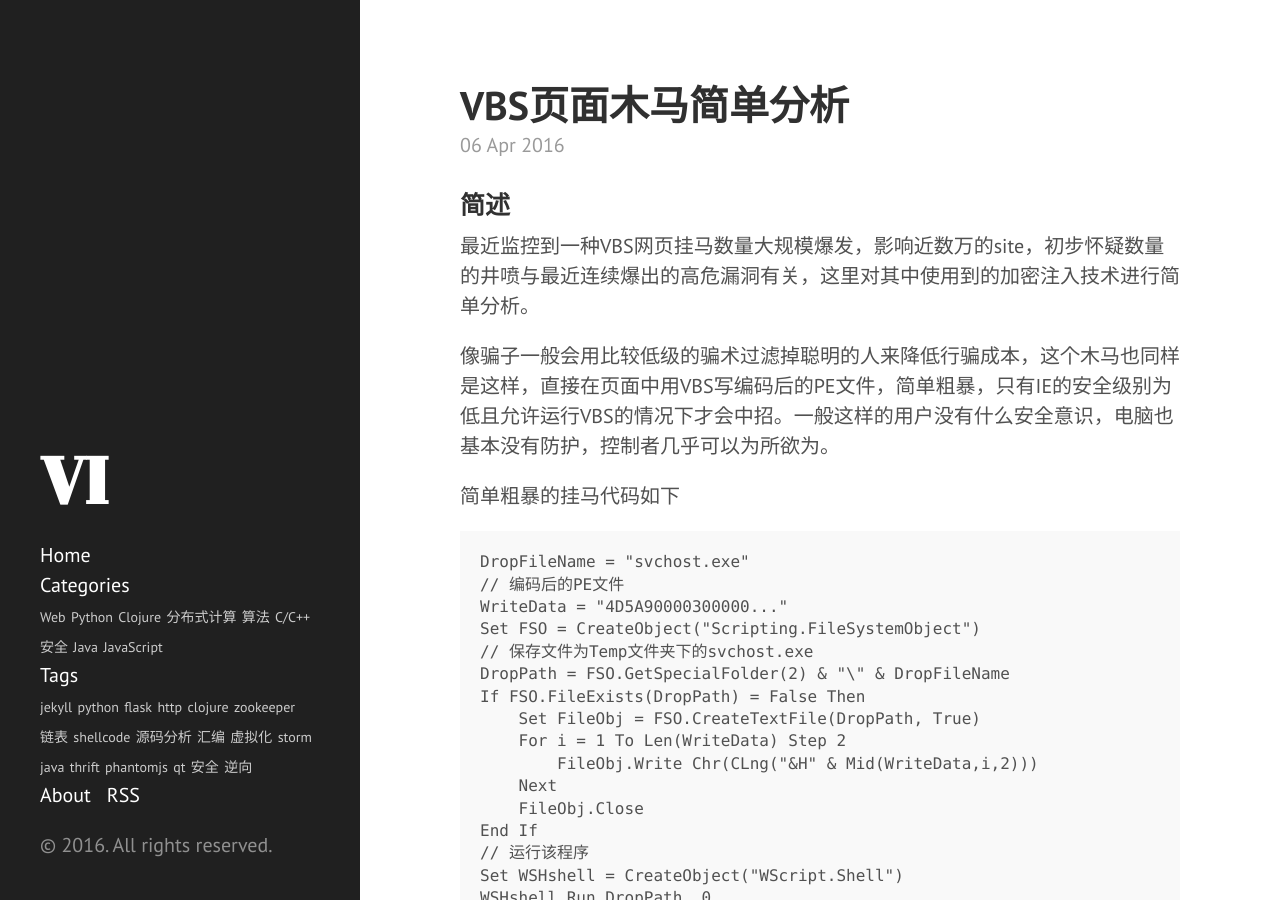
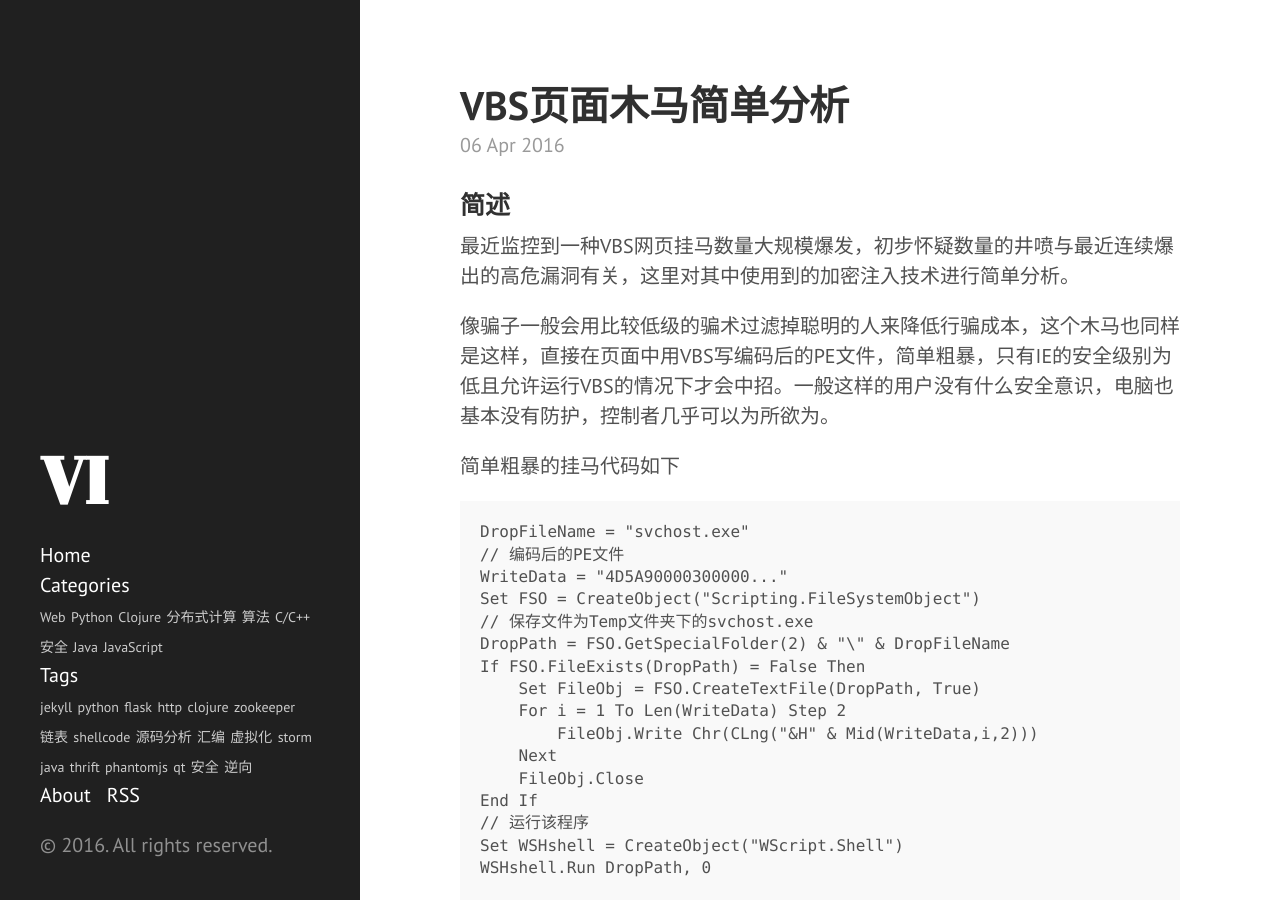
Before and after one commit to yuanvi/blog, a Jekyll site: the page built from _posts/2016-04-06-vbs-virus-analyse.markdown, in a window 1280 px wide and 900 px high. Built offline with Jekyll 4.4.1, drawn with Linux system fonts in a browser that asks for light colours; comment, search, counter and statistics services are not loaded.

Commit message:
modify archive

```diff
--- a/_posts/2016-04-06-vbs-virus-analyse.markdown
+++ b/_posts/2016-04-06-vbs-virus-analyse.markdown
@@ -8,7 +8,7 @@ categories: [安全]
 
 ### 简述
 
-最近监控到一种VBS网页挂马数量大规模爆发，影响近数万的site，初步怀疑数量的井喷与最近连续爆出的高危漏洞有关，这里对其中使用到的加密注入技术进行简单分析。
+最近监控到一种VBS网页挂马数量大规模爆发，初步怀疑数量的井喷与最近连续爆出的高危漏洞有关，这里对其中使用到的加密注入技术进行简单分析。
 
 像骗子一般会用比较低级的骗术过滤掉聪明的人来降低行骗成本，这个木马也同样是这样，直接在页面中用VBS写编码后的PE文件，简单粗暴，只有IE的安全级别为低且允许运行VBS的情况下才会中招。一般这样的用户没有什么安全意识，电脑也基本没有防护，控制者几乎可以为所欲为。
 
```
